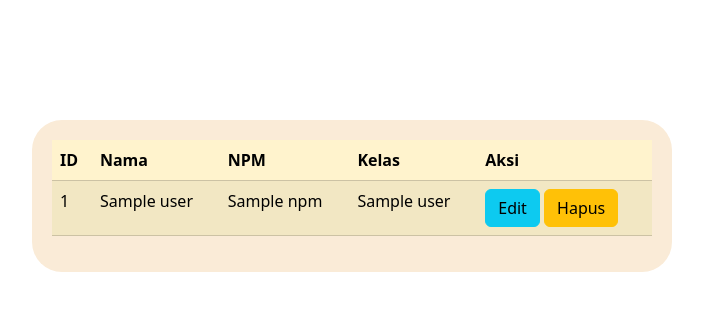
After one commit to alfarzf/prak-web-lanjut-2117051003, a CodeIgniter 4 app: template app/Views/list_user.php in a window 1280 px wide. The commit adds this page. Shown: the top 311 px of the page, without its empty margins (288-991 px from the left). Run offline with PHP 8.4 and a stand-in for CodeIgniter, Linux system fonts and the light colour scheme; the template is opened without the code that fills it: most values are stand-ins (such as "Sample title", 1, 10 or a date in 2020); some libraries are stand-ins or nearby versions.

Commit message:
nambah list user

```diff
--- a/app/Config/Routes.php
+++ b/app/Config/Routes.php
@@ -12,4 +12,5 @@ $routes->get('/', 'Home::index');
 $routes->get('/user/profile', [UserController::class, 'profile']);
 $routes->get('/user/create', [UserController::class, 'create']);
 $routes->post('/user/store', [UserController::class, 'store']);
+$routes->get('/user',[UserController::class, 'index']);
 // $routes->get('/user/profile/(:any)/(:any)/(:any)', [UserController::class, 'profile']);
--- a/app/Models/KelasModel.php
+++ b/app/Models/KelasModel.php
@@ -38,4 +38,7 @@ class KelasModel extends Model
     protected $afterFind      = [];
     protected $beforeDelete   = [];
     protected $afterDelete    = [];
+    public  function getKelas(){
+        return $this->findAll();
+    }
 }
--- a/app/Models/UserModel.php
+++ b/app/Models/UserModel.php
@@ -42,4 +42,7 @@ class UserModel extends Model
     public function saveUser($data){
         $this->insert($data);
     }
+    public function getUser(){
+        return $this->join('kelas', 'kelas.id=user.id_kelas')->findAll();
+    }
 }
--- /dev/null
+++ b/app/Views/layouts/app.php
@@ -0,0 +1,13 @@
+<!DOCTYPE html>
+<html lang="en">
+<head>
+    <meta charset="UTF-8">
+    <link rel="stylesheet" href="<?php echo base_url('./css/style.css'); ?>">
+    <link href="https://cdn.jsdelivr.net/npm/bootstrap@5.3.2/dist/css/bootstrap.min.css" rel="stylesheet" integrity="sha384-T3c6CoIi6uLrA9TneNEoa7RxnatzjcDSCmG1MXxSR1GAsXEV/Dwwykc2MPK8M2HN" crossorigin="anonymous">
+    <meta name="viewport" content="width=device-width, initial-scale=1.0">
+    <title><?= $title ?></title>
+</head>
+<body>
+    <?= $this->renderSection('content') ?>
+</body>
+</html>
--- /dev/null
+++ b/app/Views/list_user.php
@@ -0,0 +1,29 @@
+<?= $this->extend('layouts/app')?>
+<?= $this->section('content')?>
+<div class='center'>
+    <table class='table table-warning table-striped'>
+        <thead>
+            <tr>
+                <th scope='col'>ID</th>
+                <th scope='col'>Nama</th>
+                <th scope='col'>NPM</th>
+                <th scope='col'>Kelas</th>
+                <th scope='col'>Aksi</th>
+            </tr>
+        </thead>
+        <tbody>
+            <?php $no=1; foreach($users as $user){
+                ?>
+                <tr>
+                    <td><?= $no++ ?></td>
+                    <td><?= $user['nama']?></td>
+                    <td><?= $user['npm']?></td>
+                    <td><?= $user['nama_kelas']?></td>
+                    <td><button type="button" class="btn btn-info">Edit</button> <button type="button" class="btn btn-warning">Hapus</button></td>
+                </tr>
+            <?php
+            }?>
+        </tbody>
+    </table>
+</div>
+<?= $this->endSection() ?>
--- a/public/css/style.css
+++ b/public/css/style.css
@@ -1,9 +1,9 @@
 .center{
-    width: 40%;
+    width: 50%;
     margin: auto;
-    margin-top: 105px;
-    padding: 10px;
-    border-radius: 25px;
+    margin-top: 120px;
+    padding: 20px;
+    border-radius: 30px;
     background-color: antiquewhite;
     display: flex;
     flex-direction: column;
```
Also changed, not shown: app/Controllers/UserController.php (+54 -29 lines), app/Views/create_user.php (+3 -12 lines), app/Views/profile.php (+4 -12 lines).
